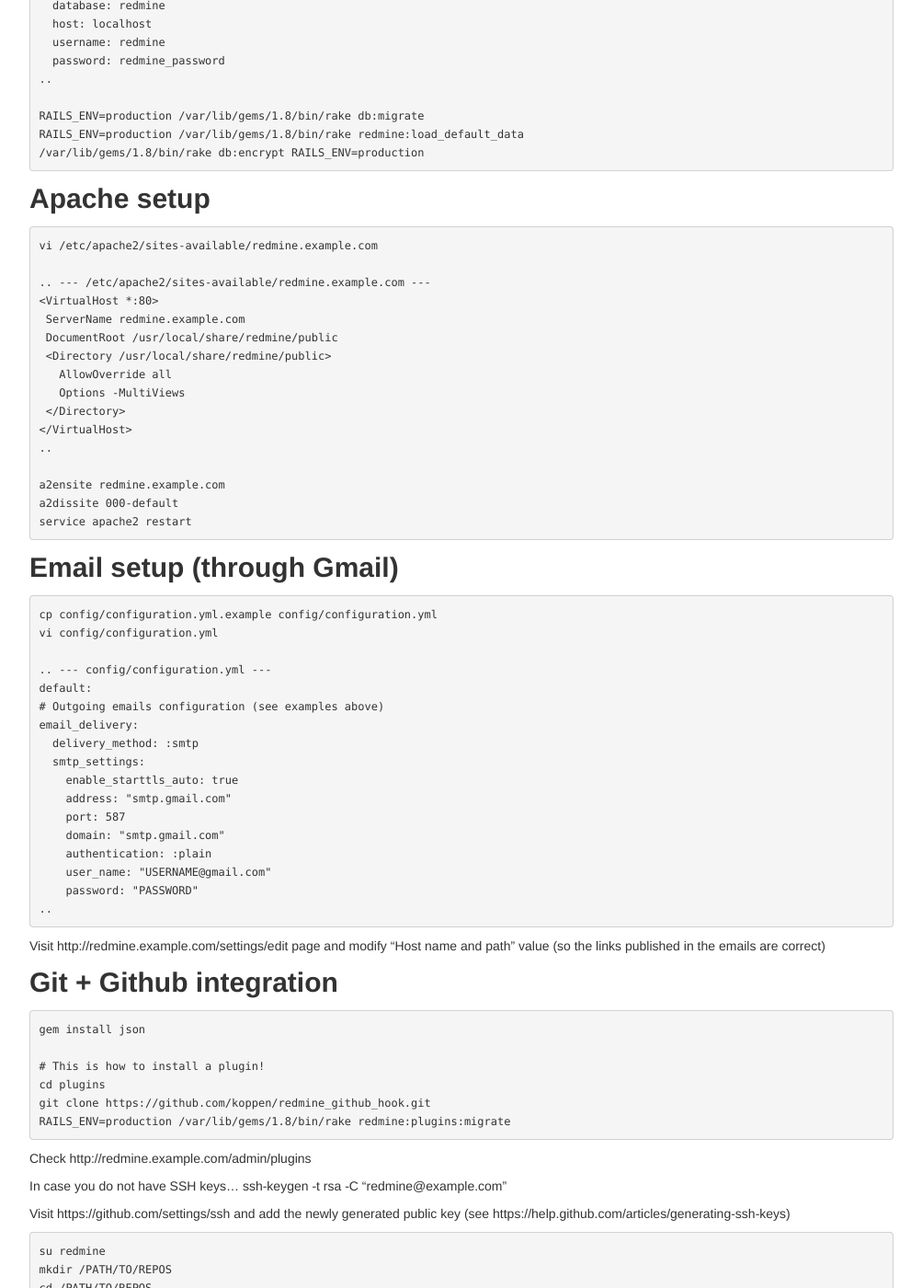
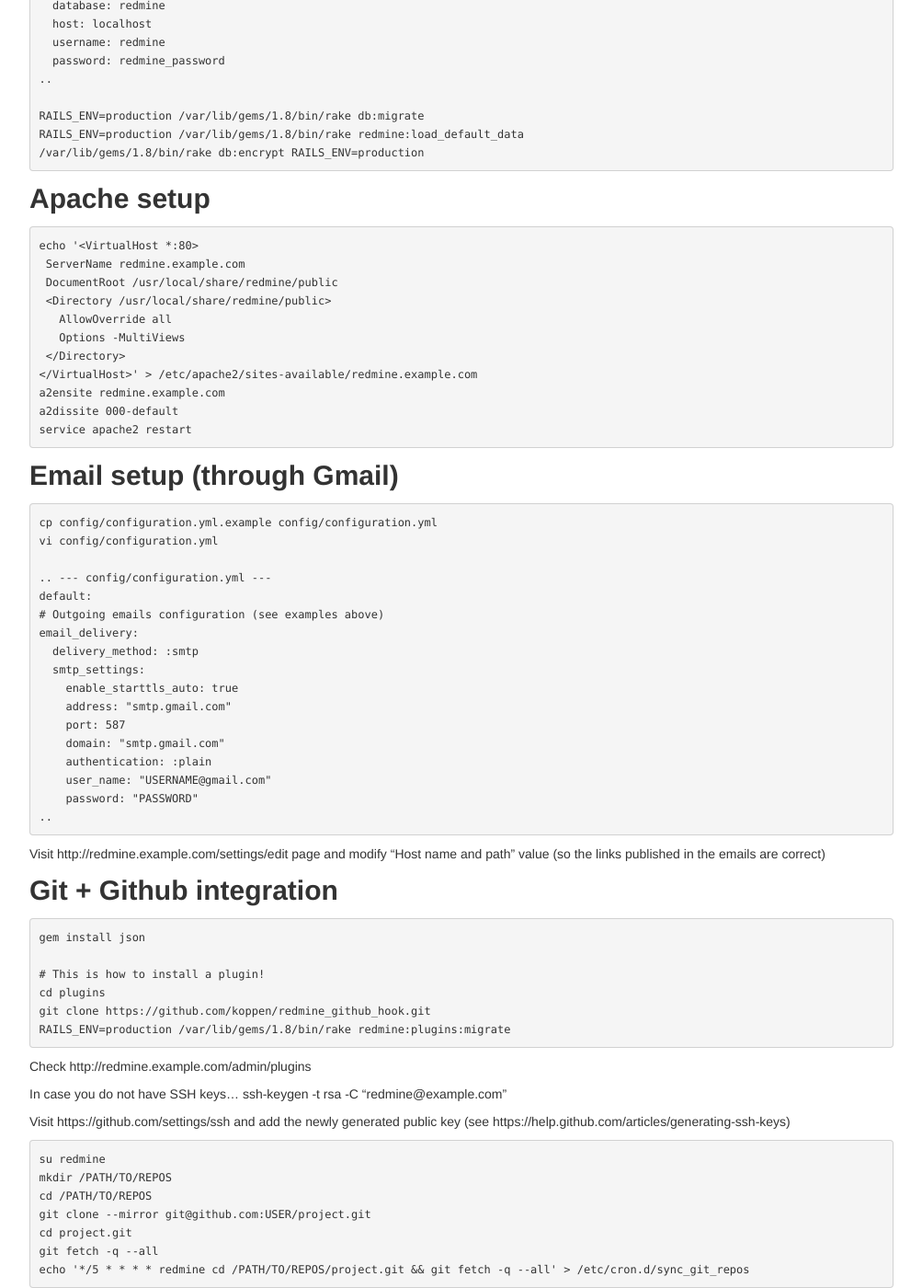
Before and after one commit to kbsali/kbsali.github.com, a Jekyll site: the page built from _posts/2012-09-27-install-redmine-2.1.0-on-debian-6.0.md, in a window 1280 px wide and 1400 px high, scrolled down 980 px. Shown: the whole window at 92% size, without its empty margins (138-1141 px from the left). Built offline with Jekyll 4.4.1, drawn with Linux system fonts in a browser that asks for light colours; some of the changed text lies outside the part shown.

Commit message:
udpate : remove vi in favour of echo

```diff
--- a/_posts/2012-09-27-install-redmine-2.1.0-on-debian-6.0.md
+++ b/_posts/2012-09-27-install-redmine-2.1.0-on-debian-6.0.md
@@ -52,19 +52,14 @@ DB setup
 
 Apache setup
 ------------
-    vi /etc/apache2/sites-available/redmine.example.com
-
-    .. --- /etc/apache2/sites-available/redmine.example.com ---
-    <VirtualHost *:80>
+    echo '<VirtualHost *:80>
      ServerName redmine.example.com
      DocumentRoot /usr/local/share/redmine/public
      <Directory /usr/local/share/redmine/public>
        AllowOverride all
        Options -MultiViews
      </Directory>
-    </VirtualHost>
-    ..
-
+    </VirtualHost>' > /etc/apache2/sites-available/redmine.example.com
     a2ensite redmine.example.com
     a2dissite 000-default
     service apache2 restart
@@ -114,12 +109,7 @@ Visit https://github.com/settings/ssh and add the newly generated public key (se
     git clone --mirror git@github.com:USER/project.git
     cd project.git
     git fetch -q --all
-
-    vi /etc/cron.d/sync_git_repos
-
-    .. --- /etc/cron.d/sync_git_repos ---
-    */5 * * * * redmine cd /PATH/TO/REPOS/project.git && git fetch -q --all
-    ..
+    echo '*/5 * * * * redmine cd /PATH/TO/REPOS/project.git && git fetch -q --all' > /etc/cron.d/sync_git_repos
 
 Note : here you will have to configure you *ssh keys* :
 
@@ -140,3 +130,8 @@ References
 * [Redmine Github Hook](https://github.com/koppen/redmine_github_hook)
 
 Done!
+
+Updates
+-------
+
+* [2012-10-02] replace cron + vhost setup from "vi XXX" to "echo 'YYY' > XXX" so a simple copy/paste is enough
```
